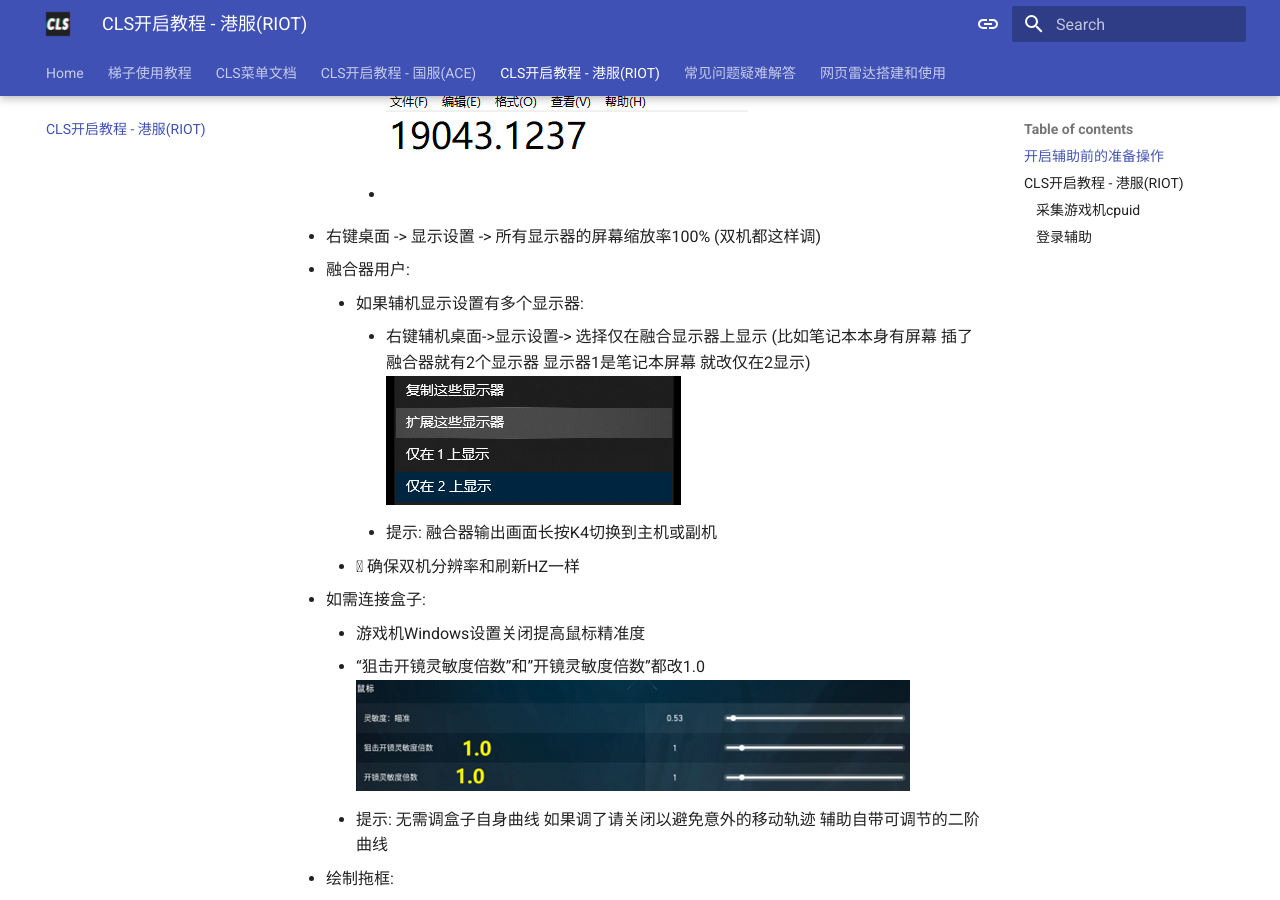
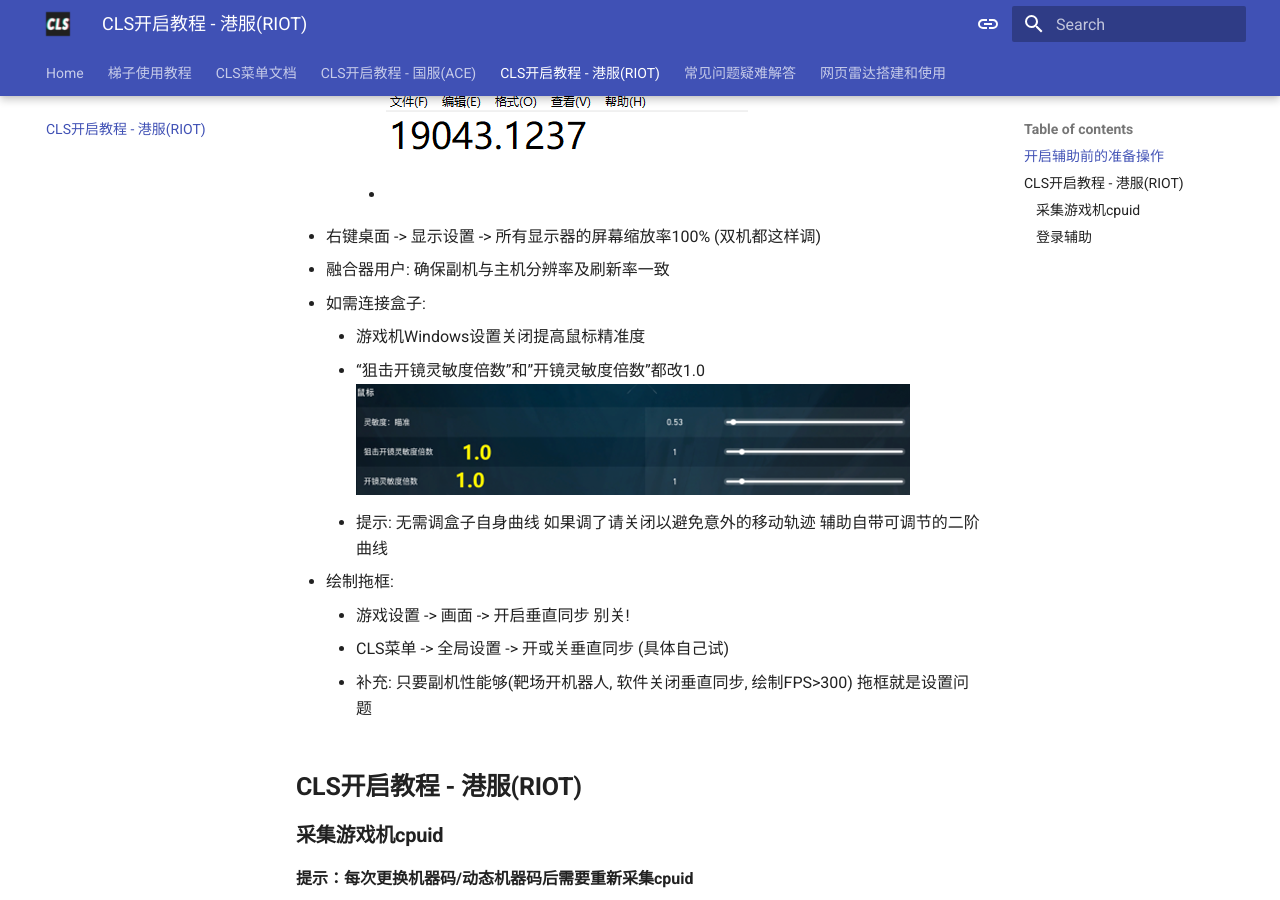
Before and after one commit to dummy37485/cls-valorant-mkdocs-project, an MkDocs documentation site: the page built from docs/CLS开启教程 - 港服(RIOT).md, in a window 1280 px wide and 900 px high, scrolled down 1429 px. Built offline with MkDocs 1.6.1 and Material for MkDocs 9.7.7, drawn with Linux system fonts in a browser that asks for light colours.

Commit message:
Update CLS开启教程 - 港服(RIOT).md

```diff
--- a/docs/CLS开启教程 - 港服(RIOT).md
+++ b/docs/CLS开启教程 - 港服(RIOT).md
@@ -12,11 +12,7 @@
         - ![alt text](image-5.png)
         - ![alt text](image-6.png)
 - 右键桌面 -> 显示设置 -> 所有显示器的屏幕缩放率100% (双机都这样调)
-- 融合器用户:
-    - 如果辅机显示设置有多个显示器:
-        - 右键辅机桌面->显示设置-> 选择仅在融合显示器上显示 (比如笔记本本身有屏幕 插了融合器就有2个显示器 显示器1是笔记本屏幕 就改仅在2显示)![alt text](image-7.png)
-        - 提示: 融合器输出画面长按K4切换到主机或副机
-    - 	确保双机分辨率和刷新HZ一样
+- 融合器用户: 确保副机与主机分辨率及刷新率一致
 - 如需连接盒子:
     - 游戏机Windows设置关闭提高鼠标精准度
     - “狙击开镜灵敏度倍数”和”开镜灵敏度倍数”都改1.0![alt text](image-8.png)
```
